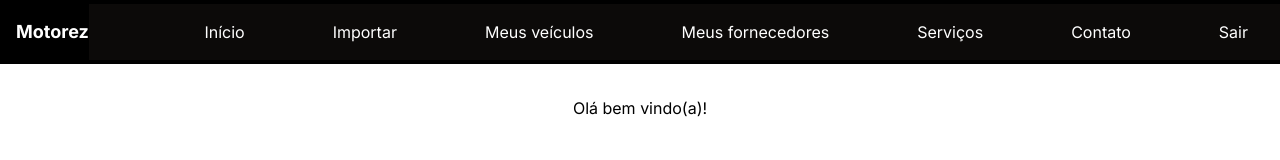
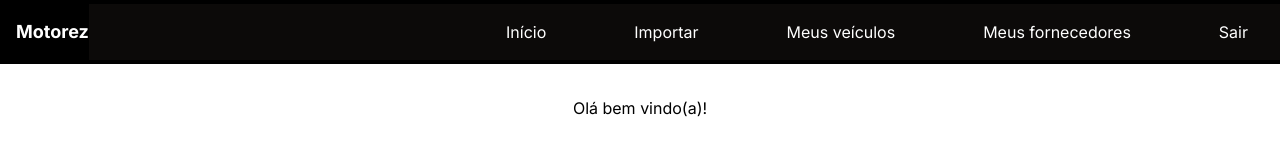
Before and after one commit to Danielwebgit/motorez-front, a Next.js app: page /dashboard in a window 1280 px wide. Shown: the top 160 px of the page. Built offline with nearby package versions, Linux system fonts and the light colour scheme; no server answers.

Commit message:
At first I thought I would have time to do something with it.

```diff
--- a/src/components/NavMenu/index.tsx
+++ b/src/components/NavMenu/index.tsx
@@ -48,8 +48,6 @@ const NavMenu = ({ isOpen, toggleMenu }: NavMenuProps) => {
         <li className='flex'><Link href="/veiculos/importar" className="block py-4 px-8 ">Importar</Link></li>
         <li className='flex'><Link href="/veiculos" className="block py-4 px-8 ">Meus veículos</Link></li>
         <li className='flex'><Link href="/fornecedores" className="block py-4 px-8 ">Meus fornecedores</Link></li>
-        <li className='flex'><Link href="#" className="block py-4 px-8 ">Serviços</Link></li>
-        <li className='flex'><Link href="#" className="block py-4 px-8 ">Contato</Link></li>
         <li onClick={() => handleLogout()} className='block py-4 px-8 cursor-pointer'>Sair</li>
       </ul>
     </nav>
```
